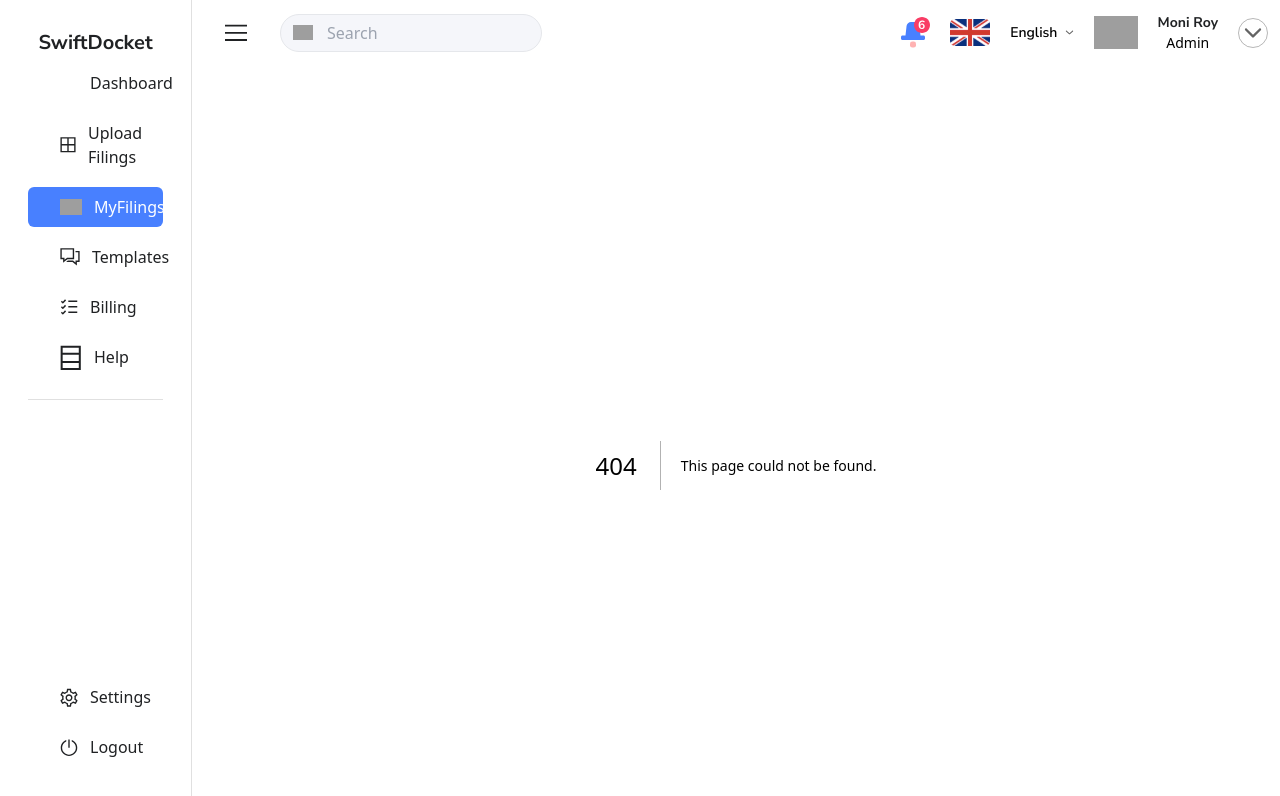
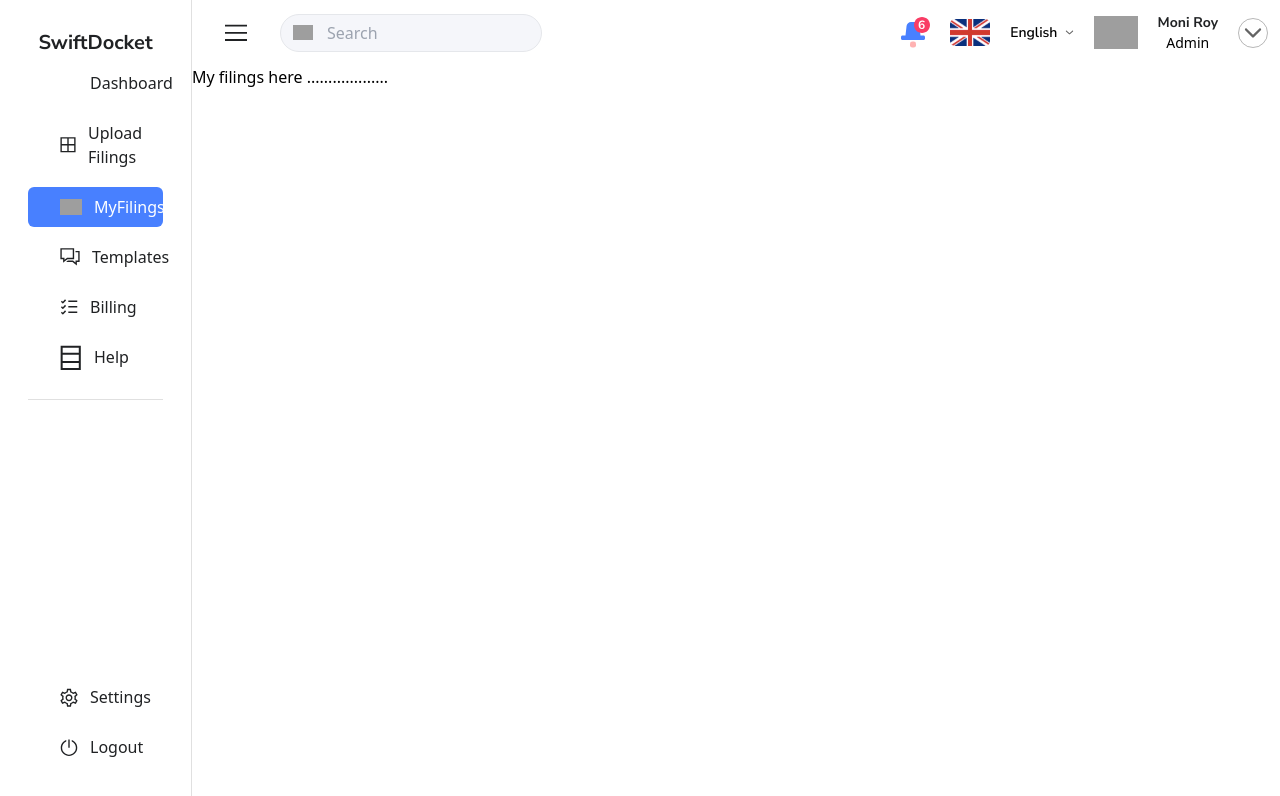
Before and after one commit to mustansar77/swiftcode, a Next.js app: page /MyFilings in a window 1280 px wide. Before the commit this address had no page. Shown: the top 796 px of the page. Built offline with nearby package versions, Linux system fonts and the light colour scheme; grey boxes are pictures that could not be loaded.

Commit message:
adding myfiling routing

```diff
--- /dev/null
+++ b/src/app/MyFilings/page.jsx
@@ -0,0 +1,15 @@
+import React from 'react'
+
+const page = () => {
+    return (
+        <div>
+
+
+            <h1>
+                My filings here ...................
+            </h1>
+        </div>
+    )
+}
+
+export default page
```
